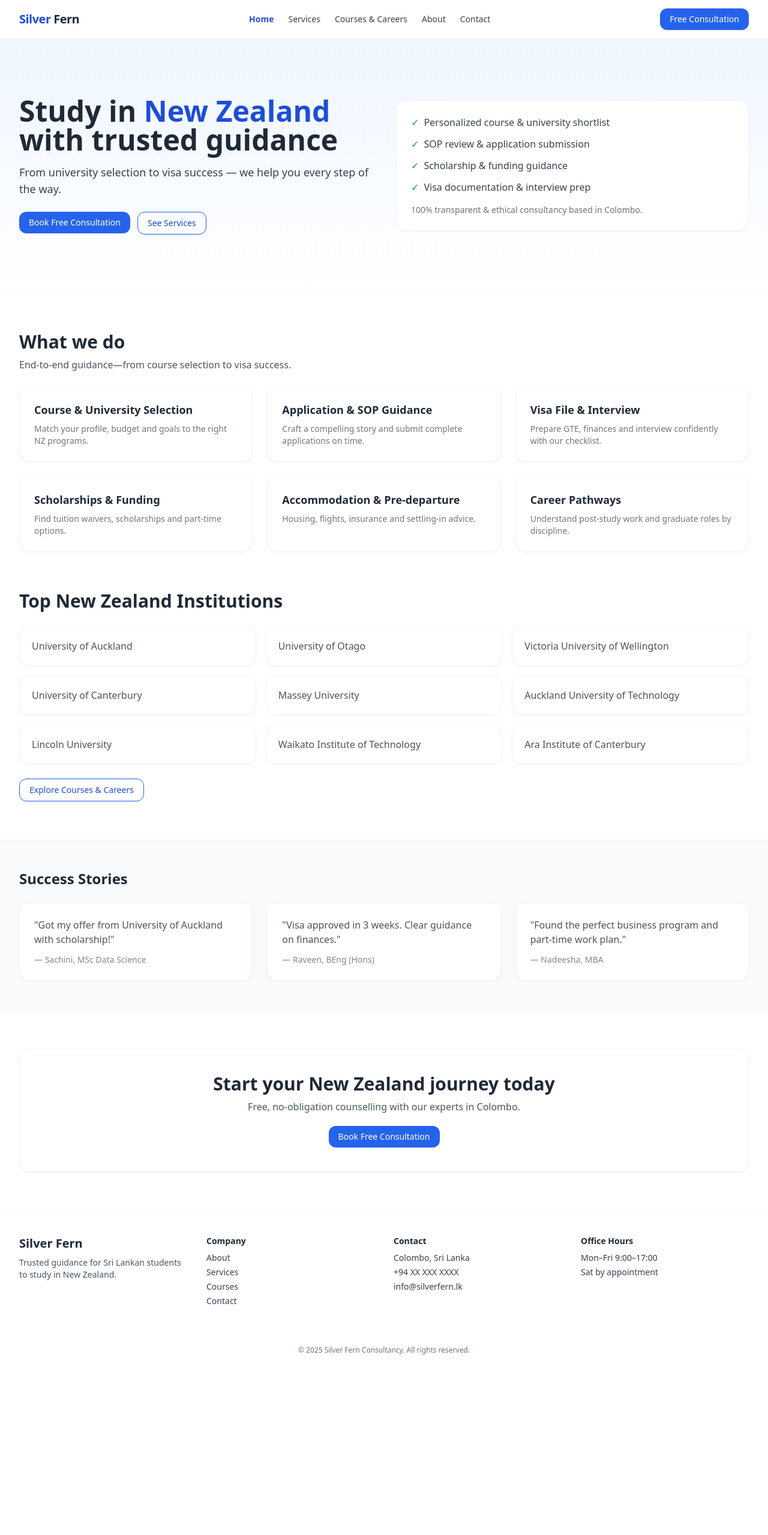
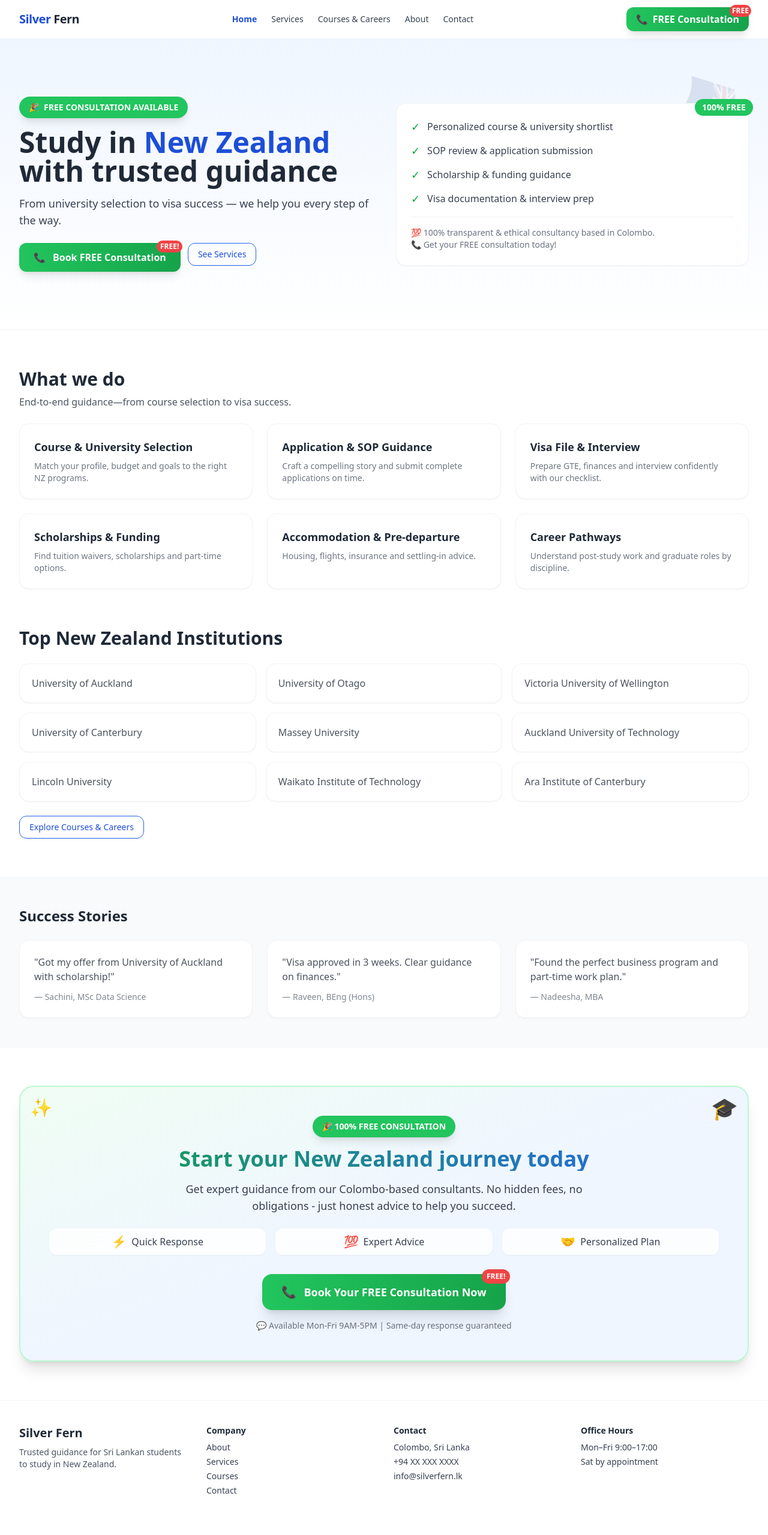
Before and after one commit to kasunAththanagoda/silver-fern-consultants, a Next.js app: page / in a window 1280 px wide. Shown: the top 2559 px of the page at 60% size. Before the commit the page ends 2283 px from the top, so only its background shows below. Built offline with nearby package versions, Linux system fonts and the light colour scheme.

Commit message:
free consultation highlight

```diff
--- a/app/globals.css
+++ b/app/globals.css
@@ -15,3 +15,33 @@ body { @apply bg-white text-gray-800; }
 .btn { @apply inline-flex items-center justify-center rounded-xl px-4 py-2 text-sm font-medium shadow-sm transition; }
 .btn-primary { @apply btn bg-brand-600 text-white hover:bg-brand-700; }
 .btn-outline { @apply btn border border-brand-600 text-brand-700 hover:bg-brand-50; }
+
+/* Enhanced CTA styles for free consultation */
+.btn-free-consultation {
+  @apply relative inline-flex items-center gap-3 bg-gradient-to-r from-green-500 to-green-600 text-white px-6 py-3 rounded-xl font-bold shadow-lg hover:from-green-600 hover:to-green-700 transition-all duration-300 transform hover:scale-105;
+}
+
+.btn-free-consultation::after {
+  content: "FREE!";
+  @apply absolute -top-1 -right-1 bg-red-500 text-white text-xs px-1.5 py-0.5 rounded-full animate-pulse;
+}
+
+/* Floating elements animation */
+@keyframes float {
+  0%, 100% { transform: translateY(0px); }
+  50% { transform: translateY(-10px); }
+}
+
+.float-animation {
+  animation: float 3s ease-in-out infinite;
+}
+
+/* Pulse glow effect for important CTAs */
+@keyframes pulse-glow {
+  0%, 100% { box-shadow: 0 0 5px rgba(34, 197, 94, 0.5); }
+  50% { box-shadow: 0 0 20px rgba(34, 197, 94, 0.8); }
+}
+
+.pulse-glow {
+  animation: pulse-glow 2s infinite;
+}
--- a/components/CTA.tsx
+++ b/components/CTA.tsx
@@ -31,7 +31,7 @@ export function CTA(){
   return (
     <section className="container my-16">
       <motion.div
-        className="card p-8 md:p-10 text-center hover:shadow-lg transition-all duration-300"
+        className="relative bg-gradient-to-br from-green-50 via-blue-50 to-brand-50 p-8 md:p-12 text-center rounded-3xl border-2 border-green-200 shadow-xl"
         variants={containerVariants}
         initial="hidden"
         whileInView="visible"
@@ -41,29 +41,105 @@ export function CTA(){
           transition: { duration: 0.2 }
         }}
       >
+        {/* Decorative elements */}
+        <motion.div
+          className="absolute top-4 right-4 text-4xl"
+          animate={{ rotate: [0, 10, -10, 0] }}
+          transition={{ duration: 2, repeat: Infinity }}
+        >
+          🎓
+        </motion.div>
+
+        <motion.div
+          className="absolute top-4 left-4 text-3xl"
+          animate={{ scale: [1, 1.2, 1] }}
+          transition={{ duration: 1.5, repeat: Infinity }}
+        >
+          ✨
+        </motion.div>
+
+        {/* FREE badge */}
+        <motion.div
+          variants={itemVariants}
+          className="inline-block bg-green-500 text-white px-4 py-2 rounded-full text-sm font-bold mb-4 shadow-lg"
+          whileHover={{ scale: 1.1 }}
+        >
+          🎉 100% FREE CONSULTATION
+        </motion.div>
+
         <motion.h3
           variants={itemVariants}
-          className="text-2xl md:text-3xl font-bold"
+          className="text-3xl md:text-4xl font-extrabold bg-gradient-to-r from-green-600 to-blue-600 bg-clip-text text-transparent"
         >
           Start your New Zealand journey today
         </motion.h3>
+
         <motion.p
           variants={itemVariants}
-          className="text-gray-600 mt-2"
+          className="text-lg text-gray-700 mt-4 max-w-2xl mx-auto"
         >
-          Free, no-obligation counselling with our experts in Colombo.
+          Get expert guidance from our Colombo-based consultants. No hidden fees, no obligations - just honest advice to help you succeed.
         </motion.p>
+
+        {/* Value propositions */}
         <motion.div
           variants={itemVariants}
-          className="mt-5"
+          className="grid md:grid-cols-3 gap-4 mt-6 mb-8"
+        >
+          {[
+            { icon: "⚡", text: "Quick Response" },
+            { icon: "💯", text: "Expert Advice" },
+            { icon: "🤝", text: "Personalized Plan" }
+          ].map((item, index) => (
+            <motion.div
+              key={index}
+              className="flex items-center justify-center gap-2 bg-white/80 backdrop-blur px-4 py-2 rounded-xl shadow-sm"
+              whileHover={{ scale: 1.05, backgroundColor: "rgba(255,255,255,0.9)" }}
+            >
+              <span className="text-xl">{item.icon}</span>
+              <span className="font-medium text-gray-700">{item.text}</span>
+            </motion.div>
+          ))}
+        </motion.div>
+
+        <motion.div
+          variants={itemVariants}
+          className="mt-8"
         >
           <motion.div
-            whileHover={{ scale: 1.05 }}
+            whileHover={{ scale: 1.08 }}
             whileTap={{ scale: 0.95 }}
+            className="inline-block"
           >
-            <Link href="/contact" className="btn btn-primary">Book Free Consultation</Link>
+            <Link
+              href="/contact"
+              className="relative inline-flex items-center gap-3 bg-gradient-to-r from-green-500 to-green-600 text-white px-8 py-4 rounded-2xl text-lg font-bold shadow-xl hover:from-green-600 hover:to-green-700 transition-all duration-300"
+            >
+              <motion.span
+                animate={{ rotate: [0, 10, -10, 0] }}
+                transition={{ duration: 1, repeat: Infinity, repeatDelay: 3 }}
+                className="text-xl"
+              >
+                📞
+              </motion.span>
+              Book Your FREE Consultation Now
+              <motion.div
+                className="absolute -top-2 -right-2 bg-red-500 text-white text-xs px-2 py-1 rounded-full"
+                animate={{ scale: [1, 1.1, 1] }}
+                transition={{ duration: 1, repeat: Infinity }}
+              >
+                FREE!
+              </motion.div>
+            </Link>
           </motion.div>
         </motion.div>
+
+        <motion.p
+          variants={itemVariants}
+          className="text-sm text-gray-500 mt-4"
+        >
+          💬 Available Mon-Fri 9AM-5PM | Same-day response guaranteed
+        </motion.p>
       </motion.div>
     </section>
   );
--- a/components/Header.tsx
+++ b/components/Header.tsx
@@ -97,10 +97,29 @@ export function Header(){
           ))}
         </motion.nav>
         <motion.div
-          whileHover={{ scale: 1.05 }}
+          whileHover={{ scale: 1.08 }}
           whileTap={{ scale: 0.95 }}
+          className="relative"
         >
-          <Link href="/contact" className="btn btn-primary">Free Consultation</Link>
+          <Link
+            href="/contact"
+            className="relative inline-flex items-center gap-2 bg-gradient-to-r from-green-500 to-green-600 text-white px-4 py-2 rounded-xl font-bold shadow-lg hover:from-green-600 hover:to-green-700 transition-all duration-300"
+          >
+            <motion.span
+              animate={{ scale: [1, 1.2, 1] }}
+              transition={{ duration: 2, repeat: Infinity }}
+            >
+              📞
+            </motion.span>
+            FREE Consultation
+            <motion.div
+              className="absolute -top-1 -right-1 bg-red-500 text-white text-xs px-1 py-0.5 rounded-full"
+              animate={{ scale: [1, 1.1, 1] }}
+              transition={{ duration: 1.5, repeat: Infinity }}
+            >
+              FREE
+            </motion.div>
+          </Link>
         </motion.div>
       </div>
     </motion.header>
--- a/components/Hero.tsx
+++ b/components/Hero.tsx
@@ -51,13 +51,38 @@ export function Hero(){
   };
 
   return (
-    <section className="bg-gradient-to-b from-brand-50 to-white border-b border-gray-100">
+    <section className="bg-gradient-to-b from-brand-50 to-white border-b border-gray-100 relative overflow-hidden">
+      {/* Background decoration */}
+      <motion.div
+        className="absolute top-20 right-10 text-8xl opacity-10"
+        animate={{ rotate: 360 }}
+        transition={{ duration: 20, repeat: Infinity, ease: "linear" }}
+      >
+        🇳🇿
+      </motion.div>
+
       <div className="container py-16 md:py-24 grid md:grid-cols-2 gap-10 items-center">
         <motion.div
           variants={containerVariants}
           initial="hidden"
           animate="visible"
         >
+          {/* FREE Consultation badge */}
+          <motion.div
+            initial={{ opacity: 0, scale: 0 }}
+            animate={{ opacity: 1, scale: 1 }}
+            transition={{ delay: 0.2, duration: 0.5 }}
+            className="inline-flex items-center gap-2 bg-green-500 text-white px-4 py-2 rounded-full text-sm font-bold mb-4 shadow-lg"
+          >
+            <motion.span
+              animate={{ scale: [1, 1.2, 1] }}
+              transition={{ duration: 1, repeat: Infinity }}
+            >
+              🎉
+            </motion.span>
+            FREE CONSULTATION AVAILABLE
+          </motion.div>
+
           <motion.h1
             variants={itemVariants}
             className="text-4xl md:text-5xl font-extrabold leading-tight"
@@ -77,13 +102,32 @@ export function Hero(){
           </motion.p>
           <motion.div
             variants={itemVariants}
-            className="mt-6 flex gap-3"
+            className="mt-6 flex flex-col sm:flex-row gap-3"
           >
             <motion.div
-              whileHover={{ scale: 1.05 }}
+              whileHover={{ scale: 1.08 }}
               whileTap={{ scale: 0.95 }}
+              className="relative"
             >
-              <Link href="/contact" className="btn btn-primary">Book Free Consultation</Link>
+              <Link
+                href="/contact"
+                className="relative inline-flex items-center gap-3 bg-gradient-to-r from-green-500 to-green-600 text-white px-6 py-3 rounded-xl font-bold shadow-lg hover:from-green-600 hover:to-green-700 transition-all duration-300"
+              >
+                <motion.span
+                  animate={{ rotate: [0, 10, -10, 0] }}
+                  transition={{ duration: 1, repeat: Infinity, repeatDelay: 2 }}
+                >
+                  📞
+                </motion.span>
+                Book FREE Consultation
+                <motion.div
+                  className="absolute -top-1 -right-1 bg-red-500 text-white text-xs px-1.5 py-0.5 rounded-full"
+                  animate={{ scale: [1, 1.1, 1] }}
+                  transition={{ duration: 1.5, repeat: Infinity }}
+                >
+                  FREE!
+                </motion.div>
+              </Link>
             </motion.div>
             <motion.div
               whileHover={{ scale: 1.05 }}
@@ -97,12 +141,20 @@ export function Hero(){
           variants={cardVariants}
           initial="hidden"
           animate="visible"
-          className="card p-6"
+          className="card p-6 relative"
           whileHover={{
             scale: 1.02,
             transition: { duration: 0.2 }
           }}
         >
+          <motion.div
+            className="absolute -top-2 -right-2 bg-green-500 text-white px-3 py-1 rounded-full text-sm font-bold"
+            animate={{ scale: [1, 1.1, 1] }}
+            transition={{ duration: 2, repeat: Infinity }}
+          >
+            100% FREE
+          </motion.div>
+
           <motion.ul
             className="space-y-3 text-gray-700"
             variants={containerVariants}
@@ -121,7 +173,7 @@ export function Hero(){
                 className="flex items-center"
               >
                 <motion.span
-                  className="text-green-600 mr-2"
+                  className="text-green-600 mr-3 text-lg"
                   initial={{ scale: 0 }}
                   animate={{ scale: 1 }}
                   transition={{ delay: 0.8 + index * 0.1, duration: 0.3 }}
@@ -136,9 +188,11 @@ export function Hero(){
             initial={{ opacity: 0 }}
             animate={{ opacity: 1 }}
             transition={{ delay: 1.2, duration: 0.5 }}
-            className="mt-4 text-sm text-gray-500"
+            className="mt-4 text-sm text-gray-500 border-t border-gray-100 pt-4"
           >
-            100% transparent & ethical consultancy based in Colombo.
+            💯 100% transparent & ethical consultancy based in Colombo.
+            <br />
+            📞 Get your FREE consultation today!
           </motion.p>
         </motion.div>
       </div>
```
